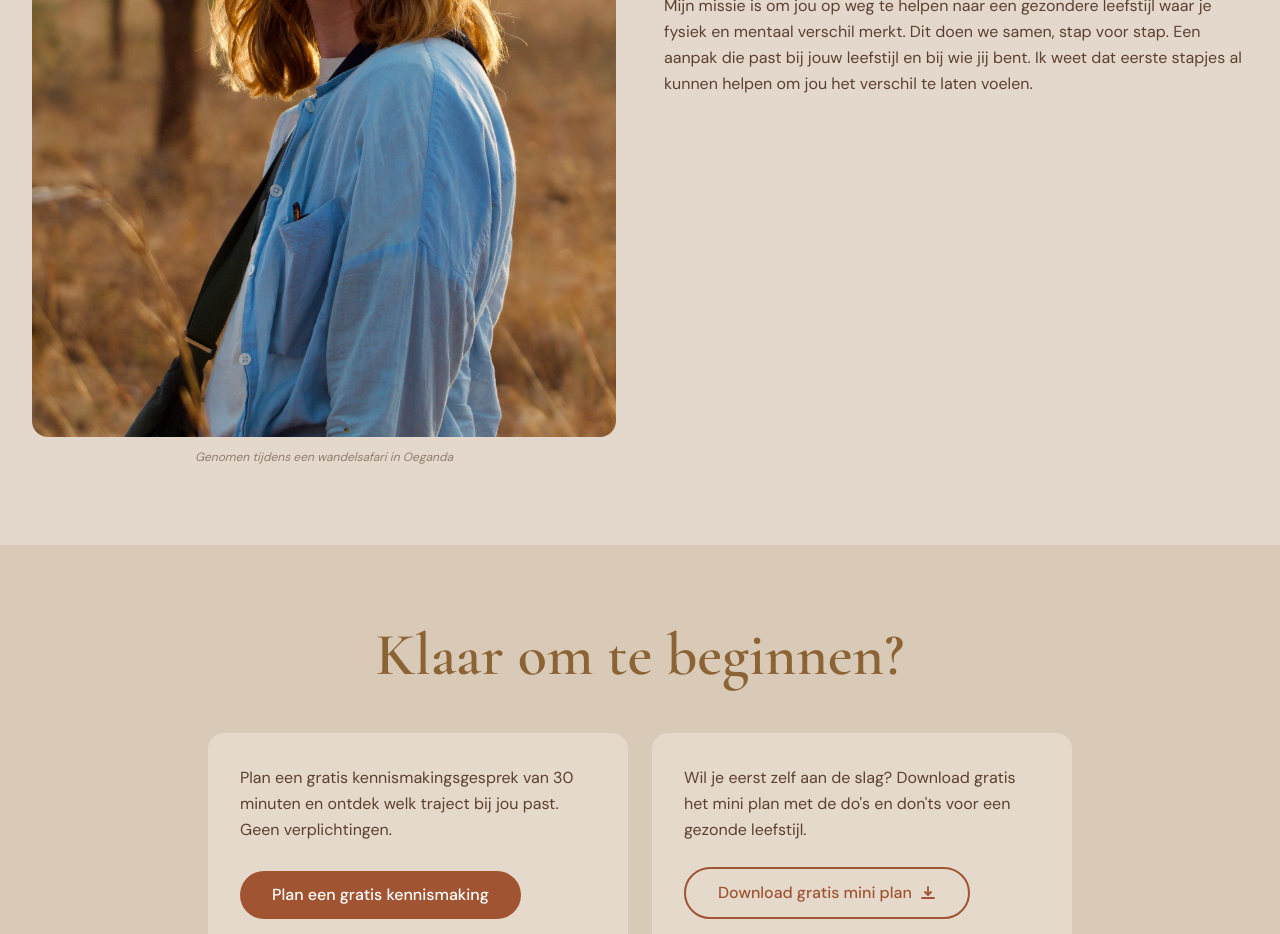
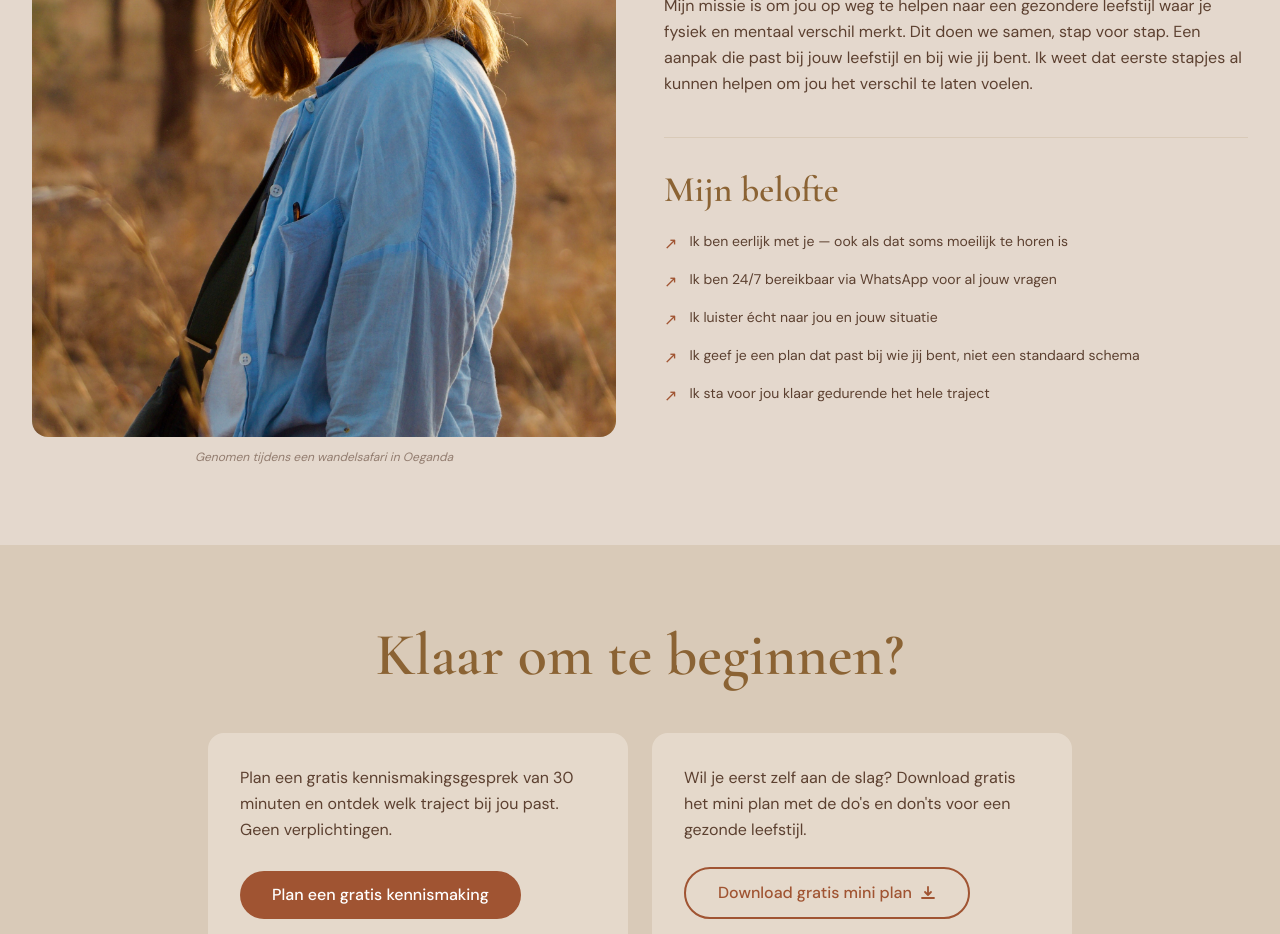
Before and after one commit to annafoods/annafoods, a Next.js app: page /voor-wie in a window 1280 px wide. Shown: the part 1380-2314 px from the top of the page. Built offline with nearby package versions, Linux system fonts and the light colour scheme.

Commit message:
Voor wie: Mijn belofte sectie toegevoegd

```diff
--- a/app/voor-wie/page.tsx
+++ b/app/voor-wie/page.tsx
@@ -125,6 +125,26 @@ export default function VoorWiePage() {
                   kunnen helpen om jou het verschil te laten voelen.
                 </p>
               </div>
+
+              <div className="border-t border-beige-deeper pt-8">
+                <h2 className="font-heading text-4xl text-brown-gold font-semibold mb-5">
+                  Mijn belofte
+                </h2>
+                <ul className="space-y-3">
+                  {[
+                    'Ik ben eerlijk met je — ook als dat soms moeilijk te horen is',
+                    'Ik ben 24/7 bereikbaar via WhatsApp voor al jouw vragen',
+                    'Ik luister écht naar jou en jouw situatie',
+                    'Ik geef je een plan dat past bij wie jij bent, niet een standaard schema',
+                    'Ik sta voor jou klaar gedurende het hele traject',
+                  ].map((item) => (
+                    <li key={item} className="flex items-start gap-3 font-body text-text-medium text-sm leading-relaxed">
+                      <span className="text-terracotta mt-0.5 shrink-0 text-base">↗</span>
+                      {item}
+                    </li>
+                  ))}
+                </ul>
+              </div>
             </div>
 
           </div>
```
